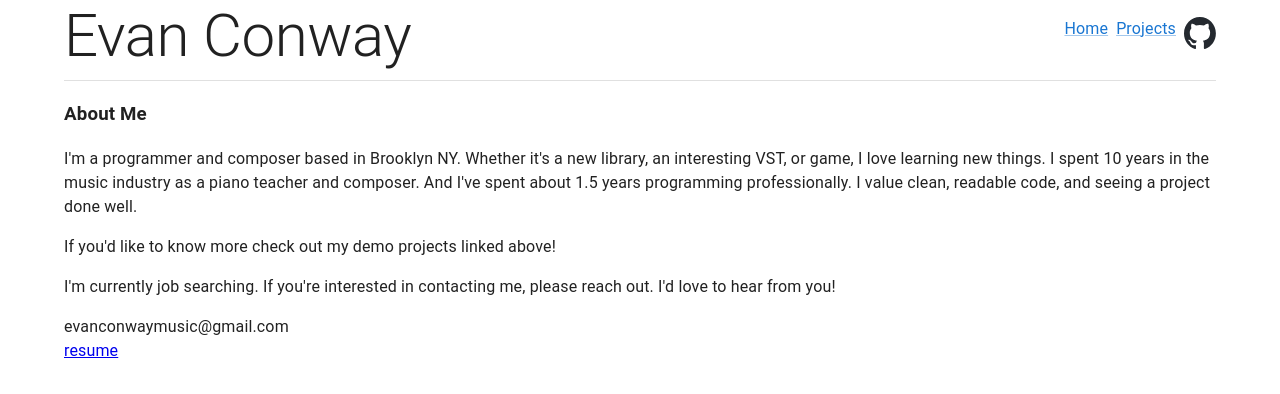
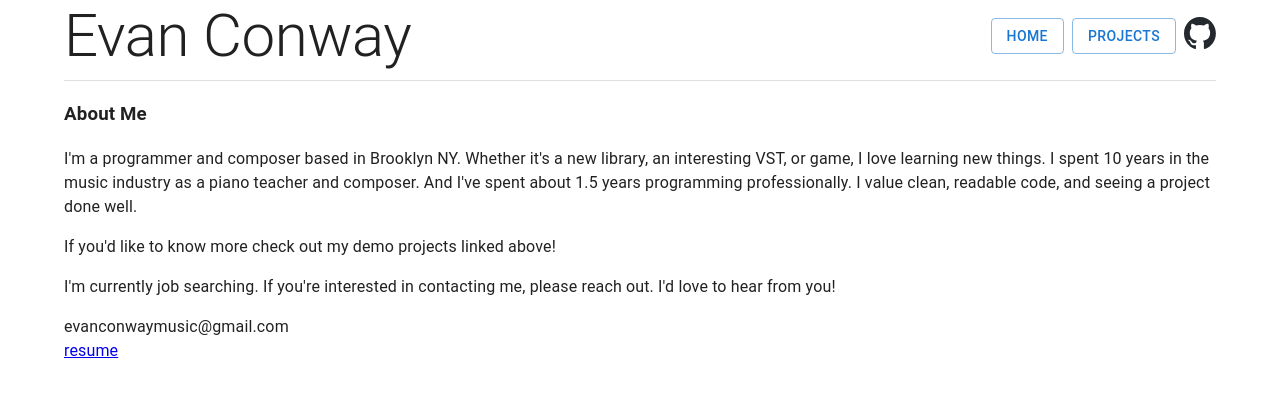
Before and after one commit to AceOfHeart5/evanconway, a React (Vite) app: page / in a window 1280 px wide. Shown: the top 394 px of the page. Built offline with nearby package versions, Linux system fonts and the light colour scheme.

Commit message:
replace links with buttons

```diff
--- a/src/App.tsx
+++ b/src/App.tsx
@@ -12,6 +12,11 @@ const App = () => {
 					spacing: 1,
 				},
 			},
+			MuiButton: {
+				defaultProps: {
+					variant: "outlined",
+				}
+			}
 		},
 	});
 
--- a/src/components/Navbar.tsx
+++ b/src/components/Navbar.tsx
@@ -1,12 +1,17 @@
-import { Stack } from '@mui/material';
+import { useNavigate } from 'react-router-dom';
 import githubLogo from '../assets/github/github-mark.svg';
-import Navlink from './Navlink.tsx';
-import { Link } from '@mui/material';
+import { Link, Button, Stack } from '@mui/material';
 
 const Navbar = () => {
-    return <Stack direction="row">
-        <Navlink link="">Home</Navlink>
-        <Navlink link="projects">Projects</Navlink>
+    const navigate = useNavigate();
+
+    const setPage = (page: string) => {
+        navigate(page, { replace: true });
+    };
+
+    return <Stack direction="row" alignItems={"center"}>
+        <Button onClick={() => setPage("")}>Home</Button>
+        <Button onClick={() => setPage("projects")}>Projects</Button>
         <Link href="https://github.com/AceOfHeart5">
             <img alt="GitHub Logo" style={{ width: "32px", height: "32px" }} src={githubLogo}/>
         </Link>
--- a/src/components/Navlink.tsx
+++ /dev/null
@@ -1,28 +0,0 @@
-import { Link, useLocation } from 'react-router-dom';
-import { Link as MuiLink } from "@mui/material";
-
-interface NavlinkProps {
-    link: string,
-    children: React.JSX.Element | React.JSX.Element[] | string,
-}
-
-const Navlink = ({ link, children }: NavlinkProps) => {
-    const location = useLocation();
-
-    const selected = location.pathname === ("/" + link);
-
-    return (
-        <MuiLink component={Link} to={"/" + link}>{children}</MuiLink>
-        // <Link to={"/" + link} style={{
-        //     cursor: "pointer",
-        //     padding: "2px",
-        //     margin: "5px",
-        //     textDecoration: "none",
-        //     borderBottom:`2px solid ${selected ? "white" : "transparent"}`,
-        // }}>
-        //     {children}
-        // </Link>
-    );
-}
-
-export default Navlink;
```
